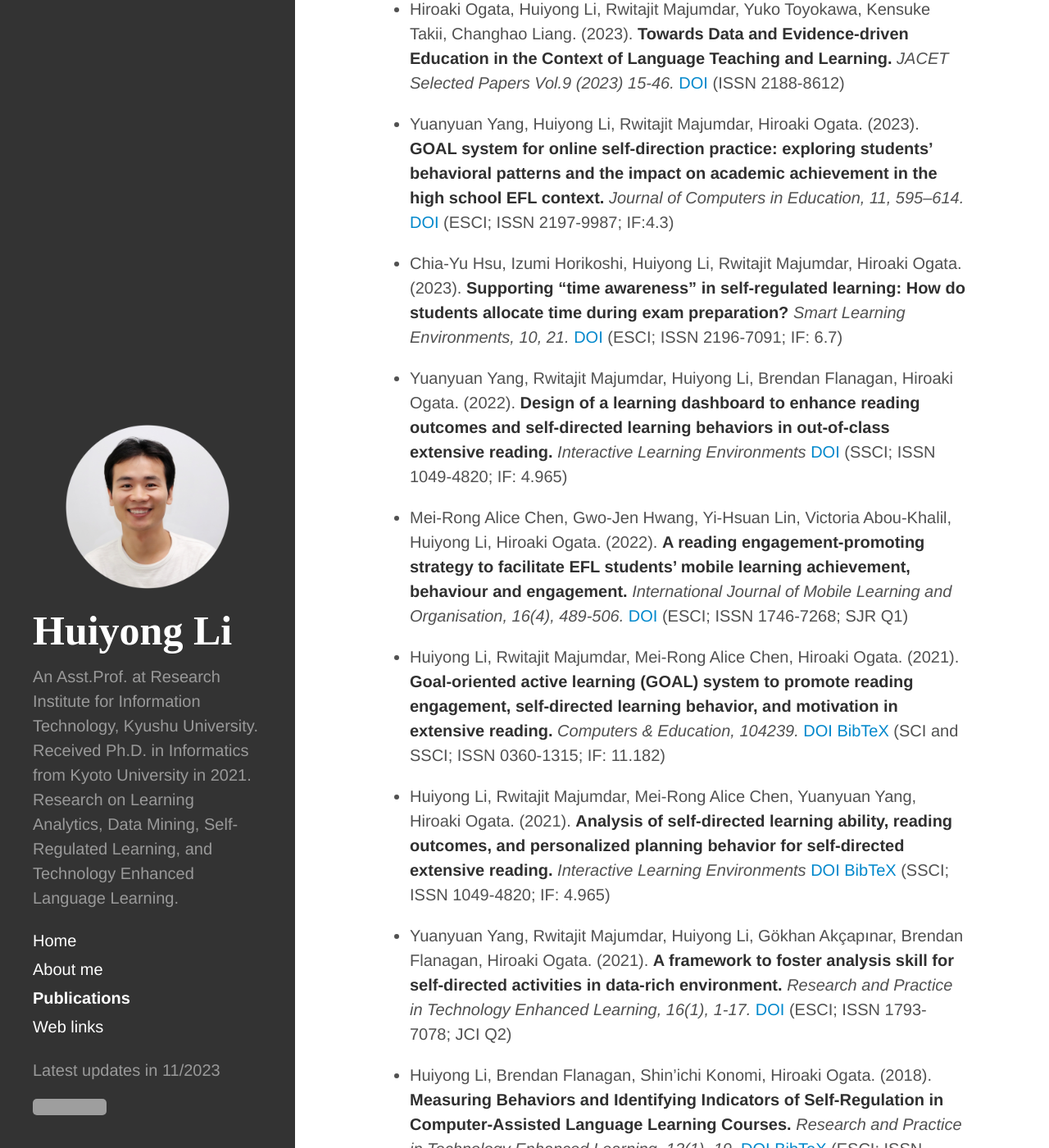
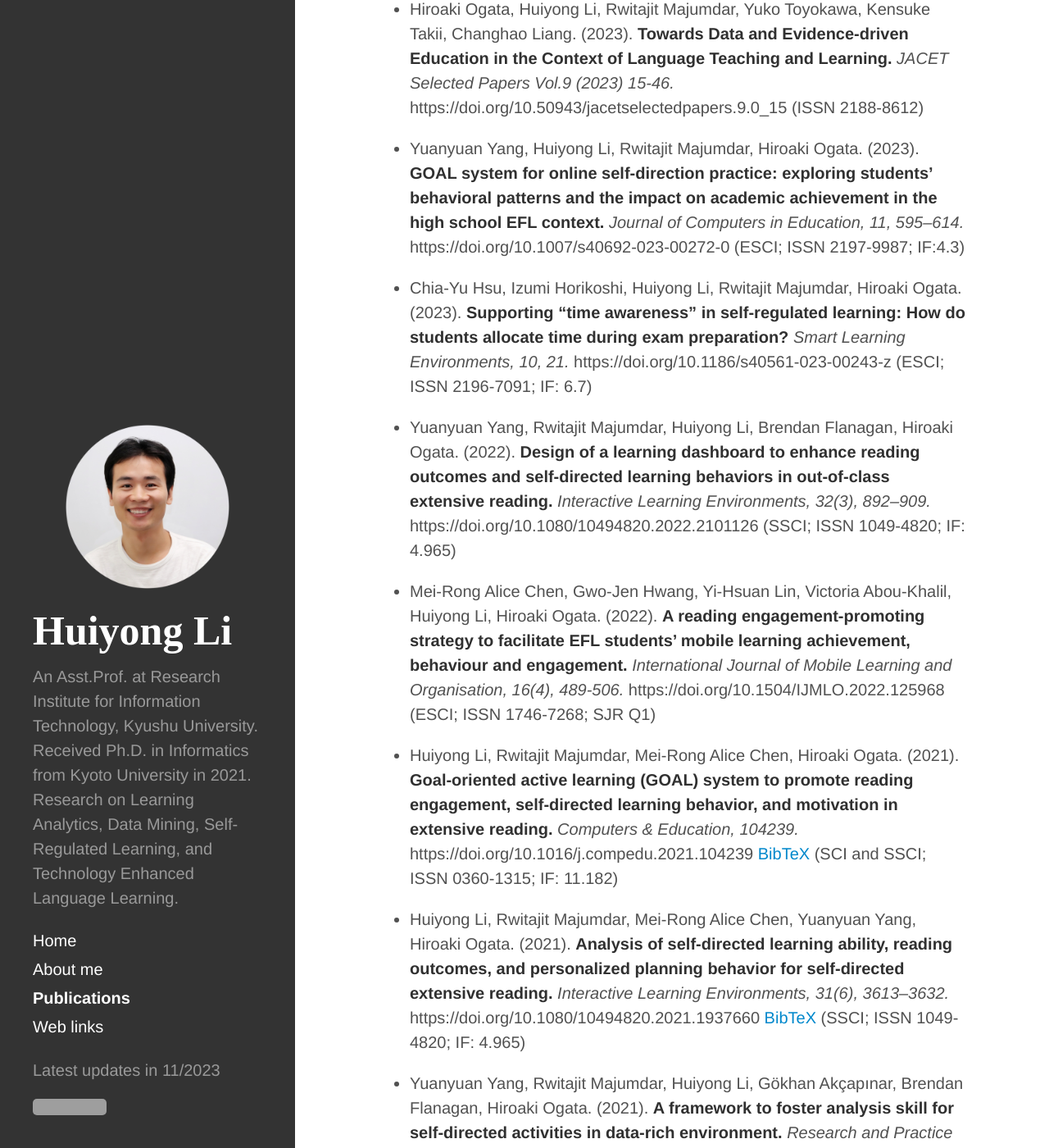
Before and after one commit to li-huiyong/li-huiyong.github.io, a Jekyll site: the page built from publications.md, in a window 1280 px wide and 1400 px high, scrolled down 947 px. Shown: the whole window at 82% size. Built offline with Jekyll 4.4.1, drawn with Linux system fonts in a browser that asks for light colours; nearby versions of some CDN libraries; some web fonts are replaced; some of the changed text lies outside the part shown; grey boxes are pictures that could not be loaded.

Commit message:
Add volume pages in ILE papers

```diff
--- a/publications.md
+++ b/publications.md
@@ -17,23 +17,23 @@ ___
 
 * Rwitajit Majumdar, Huiyong Li, Yuanyuan Yang, Hiroaki Ogata. (2024). **GOAL - A data-rich environment to foster self-direction skills across learning and physical contexts.** _Educational Technology & Society, 27(3), 61-82._ https://doi.org/10.30191/ETS.202407_27(3).RP04 (SSCI; ISSN 1436-4522; IF: 4.6)
 
-* Hiroaki Ogata, Huiyong Li, Rwitajit Majumdar, Yuko Toyokawa, Kensuke Takii, Changhao Liang. (2023). **Towards Data and Evidence-driven Education in the Context of Language Teaching and Learning.** _JACET Selected Papers Vol.9 (2023) 15-46._ [DOI](https://doi.org/10.50943/jacetselectedpapers.9.0_15){:target="_blank"} (ISSN 2188-8612)
+* Hiroaki Ogata, Huiyong Li, Rwitajit Majumdar, Yuko Toyokawa, Kensuke Takii, Changhao Liang. (2023). **Towards Data and Evidence-driven Education in the Context of Language Teaching and Learning.** _JACET Selected Papers Vol.9 (2023) 15-46._ https://doi.org/10.50943/jacetselectedpapers.9.0_15 (ISSN 2188-8612)
 
-* Yuanyuan Yang, Huiyong Li, Rwitajit Majumdar, Hiroaki Ogata. (2023). **GOAL system for online self‑direction practice: exploring students’ behavioral patterns and the impact on academic achievement in the high school EFL context.** _Journal of Computers in Education, 11, 595–614._ [DOI](https://doi.org/10.1007/s40692-023-00272-0){:target="_blank"} (ESCI; ISSN 2197-9987; IF:4.3)
+* Yuanyuan Yang, Huiyong Li, Rwitajit Majumdar, Hiroaki Ogata. (2023). **GOAL system for online self‑direction practice: exploring students’ behavioral patterns and the impact on academic achievement in the high school EFL context.** _Journal of Computers in Education, 11, 595–614._ https://doi.org/10.1007/s40692-023-00272-0 (ESCI; ISSN 2197-9987; IF:4.3)
 
-* Chia-Yu Hsu, Izumi Horikoshi, Huiyong Li, Rwitajit Majumdar, Hiroaki Ogata. (2023). **Supporting “time awareness” in self-regulated learning: How do students allocate time during exam preparation?** _Smart Learning Environments, 10, 21._ [DOI](https://doi.org/10.1186/s40561-023-00243-z){:target="_blank"} (ESCI; ISSN 2196-7091; IF: 6.7)
+* Chia-Yu Hsu, Izumi Horikoshi, Huiyong Li, Rwitajit Majumdar, Hiroaki Ogata. (2023). **Supporting “time awareness” in self-regulated learning: How do students allocate time during exam preparation?** _Smart Learning Environments, 10, 21._ https://doi.org/10.1186/s40561-023-00243-z (ESCI; ISSN 2196-7091; IF: 6.7)
 
-* Yuanyuan Yang, Rwitajit Majumdar, Huiyong Li, Brendan Flanagan, Hiroaki Ogata. (2022). **Design of a learning dashboard to enhance reading outcomes and self-directed learning behaviors in out-of-class extensive reading.** _Interactive Learning Environments_ [DOI](https://doi.org/10.1080/10494820.2022.2101126){:target="_blank"} (SSCI; ISSN 1049-4820; IF: 4.965)
+* Yuanyuan Yang, Rwitajit Majumdar, Huiyong Li, Brendan Flanagan, Hiroaki Ogata. (2022). **Design of a learning dashboard to enhance reading outcomes and self-directed learning behaviors in out-of-class extensive reading.** _Interactive Learning Environments, 32(3), 892–909._ https://doi.org/10.1080/10494820.2022.2101126 (SSCI; ISSN 1049-4820; IF: 4.965)
 
-* Mei-Rong Alice Chen, Gwo-Jen Hwang, Yi-Hsuan Lin, Victoria Abou-Khalil, Huiyong Li, Hiroaki Ogata. (2022). **A reading engagement-promoting strategy to facilitate EFL students' mobile learning achievement, behaviour and engagement.** _International Journal of Mobile Learning and Organisation, 16(4), 489-506._ [DOI](https://doi.org/10.1504/IJMLO.2022.125968){:target="_blank"} (ESCI; ISSN 1746-7268; SJR Q1)
+* Mei-Rong Alice Chen, Gwo-Jen Hwang, Yi-Hsuan Lin, Victoria Abou-Khalil, Huiyong Li, Hiroaki Ogata. (2022). **A reading engagement-promoting strategy to facilitate EFL students' mobile learning achievement, behaviour and engagement.** _International Journal of Mobile Learning and Organisation, 16(4), 489-506._ https://doi.org/10.1504/IJMLO.2022.125968 (ESCI; ISSN 1746-7268; SJR Q1)
 
-* Huiyong Li, Rwitajit Majumdar, Mei-Rong Alice Chen, Hiroaki Ogata. (2021). **Goal-oriented active learning (GOAL) system to promote reading engagement, self-directed learning behavior, and motivation in extensive reading.** _Computers & Education, 104239._ [DOI](https://doi.org/10.1016/j.compedu.2021.104239){:target="_blank"} [BibTeX](https://li-huiyong.github.io/resources/li2021goal.bib){:target="_blank"} (SCI and SSCI; ISSN 0360-1315; IF: 11.182)
+* Huiyong Li, Rwitajit Majumdar, Mei-Rong Alice Chen, Hiroaki Ogata. (2021). **Goal-oriented active learning (GOAL) system to promote reading engagement, self-directed learning behavior, and motivation in extensive reading.** _Computers & Education, 104239._ https://doi.org/10.1016/j.compedu.2021.104239 [BibTeX](https://li-huiyong.github.io/resources/li2021goal.bib){:target="_blank"} (SCI and SSCI; ISSN 0360-1315; IF: 11.182)
 
-* Huiyong Li, Rwitajit Majumdar, Mei-Rong Alice Chen, Yuanyuan Yang, Hiroaki Ogata. (2021). **Analysis of self-directed learning ability, reading outcomes, and personalized planning behavior for self-directed extensive reading.** _Interactive Learning Environments_ [DOI](https://doi.org/10.1080/10494820.2021.1937660){:target="_blank"} [BibTeX](https://li-huiyong.github.io/resources/li2021analysis.bib){:target="_blank"} (SSCI; ISSN 1049-4820; IF: 4.965)
+* Huiyong Li, Rwitajit Majumdar, Mei-Rong Alice Chen, Yuanyuan Yang, Hiroaki Ogata. (2021). **Analysis of self-directed learning ability, reading outcomes, and personalized planning behavior for self-directed extensive reading.** _Interactive Learning Environments, 31(6), 3613–3632._ https://doi.org/10.1080/10494820.2021.1937660 [BibTeX](https://li-huiyong.github.io/resources/li2021analysis.bib){:target="_blank"} (SSCI; ISSN 1049-4820; IF: 4.965)
 
-* Yuanyuan Yang, Rwitajit Majumdar, Huiyong Li, Gökhan Akçapınar, Brendan Flanagan, Hiroaki Ogata. (2021). **A framework to foster analysis skill for self-directed activities in data-rich environment.** _Research and Practice in Technology Enhanced Learning, 16(1), 1-17._ [DOI](https://doi.org/10.1186/s41039-021-00170-y){:target="_blank"} (ESCI; ISSN 1793-7078; JCI Q2)
+* Yuanyuan Yang, Rwitajit Majumdar, Huiyong Li, Gökhan Akçapınar, Brendan Flanagan, Hiroaki Ogata. (2021). **A framework to foster analysis skill for self-directed activities in data-rich environment.** _Research and Practice in Technology Enhanced Learning, 16(1), 1-17._ https://doi.org/10.1186/s41039-021-00170-y (ESCI; ISSN 1793-7078; JCI Q2)
 
-* Huiyong Li, Brendan Flanagan, Shin’ichi Konomi, Hiroaki Ogata. (2018). **Measuring Behaviors and Identifying Indicators of Self-Regulation in Computer-Assisted Language Learning Courses.** _Research and Practice in Technology Enhanced Learning, 13(1), 19._ [DOI](https://doi.org/10.1186/s41039-018-0087-7){:target="_blank"} [BibTeX](https://li-huiyong.github.io/resources/li2018measuring.bib){:target="_blank"} (ESCI; ISSN 1793-7078; JCI Q2)
+* Huiyong Li, Brendan Flanagan, Shin’ichi Konomi, Hiroaki Ogata. (2018). **Measuring Behaviors and Identifying Indicators of Self-Regulation in Computer-Assisted Language Learning Courses.** _Research and Practice in Technology Enhanced Learning, 13(1), 19._ https://doi.org/10.1186/s41039-018-0087-7 [BibTeX](https://li-huiyong.github.io/resources/li2018measuring.bib){:target="_blank"} (ESCI; ISSN 1793-7078; JCI Q2)
 
 ### <span style="color: Salmon; ">International Conference</span>
 
```
